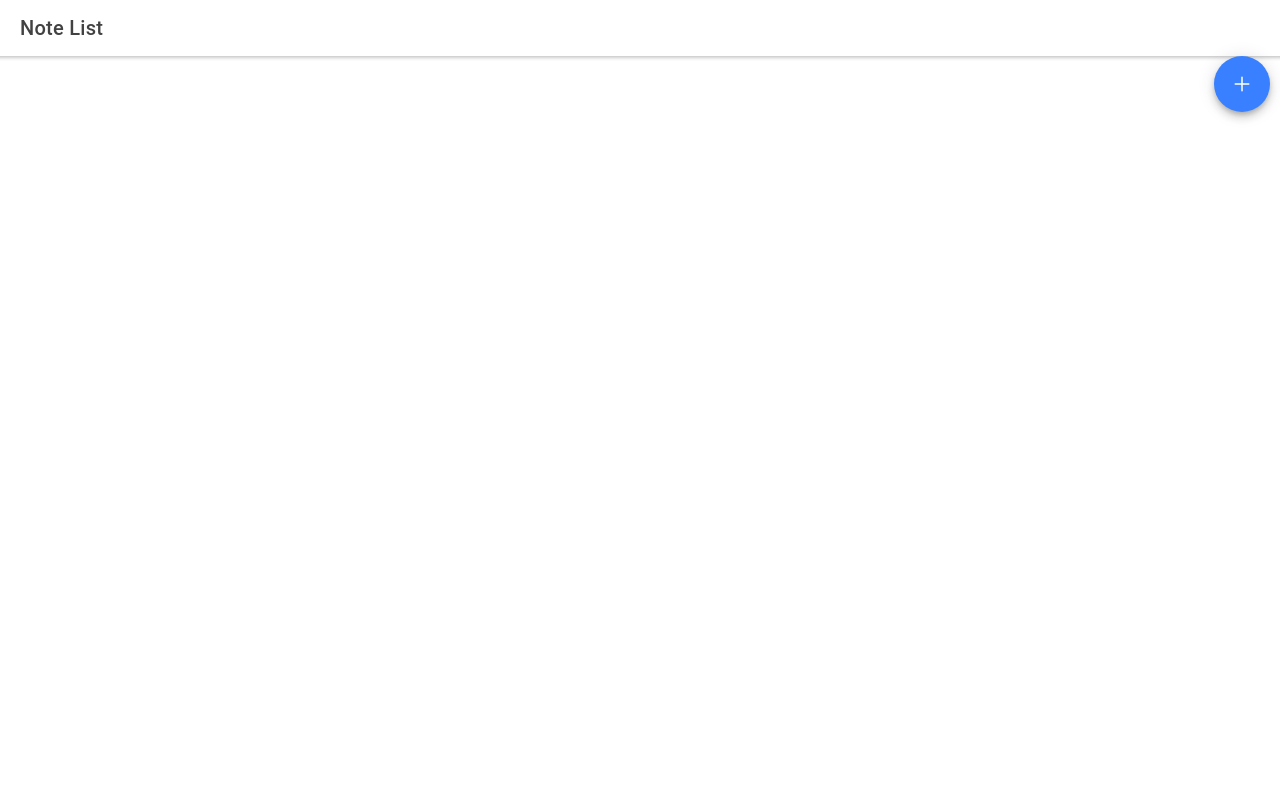
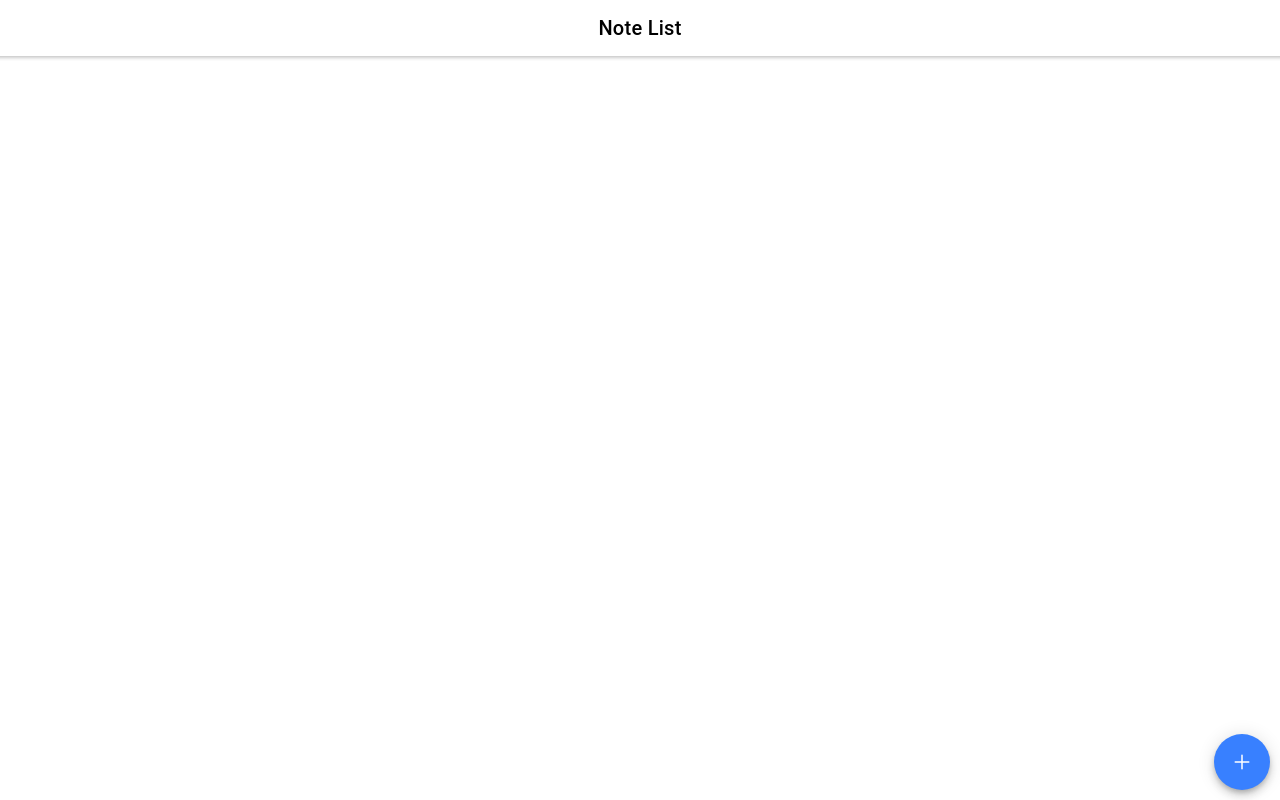
Before and after one commit to TrueAegis/react-note-app, a React (Create React App) app: page /notes in a window 1280 px wide. Built offline with nearby package versions, Linux system fonts and the light colour scheme.

Commit message:
Adds some styling to center text

```diff
--- a/src/App.css
+++ b/src/App.css
@@ -0,0 +1,10 @@
+:root {
+    --ion-background-color: #ffffff;
+    --ion-text-color: #000;
+    text-align: center;
+}
+
+ion-label {
+    text-align: center;
+    padding: 20px;
+}
--- a/src/components/NoteListPage.js
+++ b/src/components/NoteListPage.js
@@ -14,6 +14,7 @@ import { add } from "ionicons/icons";
 import { useHistory } from "react-router-dom";
 import NoteListItem from "./NoteListItem";
 import useNotes from "../hooks/useNotes";
+import "./NoteEditPage.module.css";
 
 export default function NoteListPage() {
     const { notes, createNote } = useNotes();
@@ -35,7 +36,7 @@ export default function NoteListPage() {
                     <IonTitle>Note List</IonTitle>
                 </IonToolbar>
             </IonHeader>
-            <IonContent>
+            <IonContent >
                 <IonList lines="full">
                     {
                         notes.map((note) => {
@@ -51,7 +52,7 @@ export default function NoteListPage() {
                         })
                     }
                 </IonList>
-                <IonFab vertical="button" horizontal="end" slot="fixed">
+                <IonFab vertical="bottom" horizontal="end" slot="fixed">
                     <IonFabButton onClick={handleNewNoteClick}>
                         <IonIcon icon={add} />
                     </IonFabButton>
```
Also changed, not shown: src/components/NoteListPage.module.css (added).
